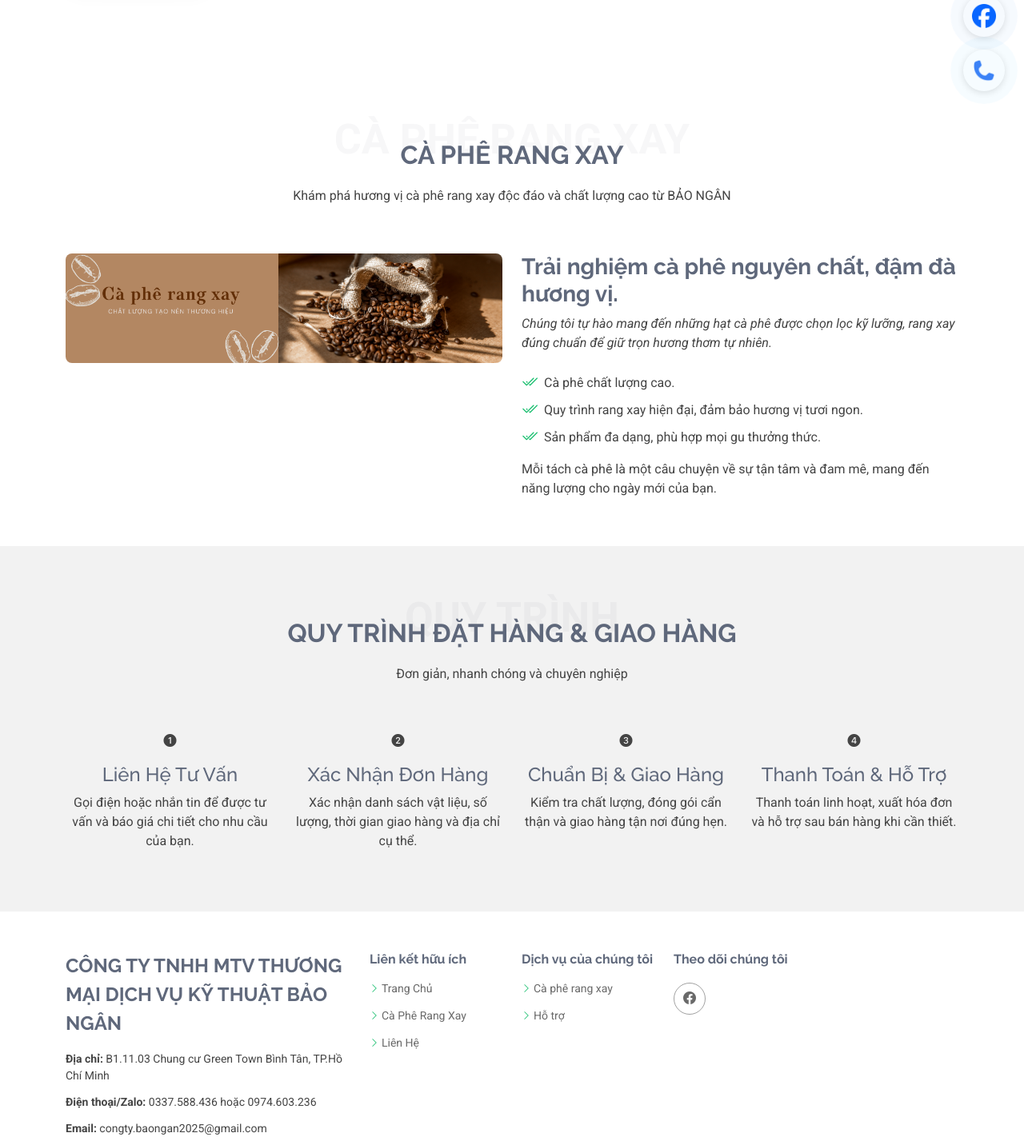
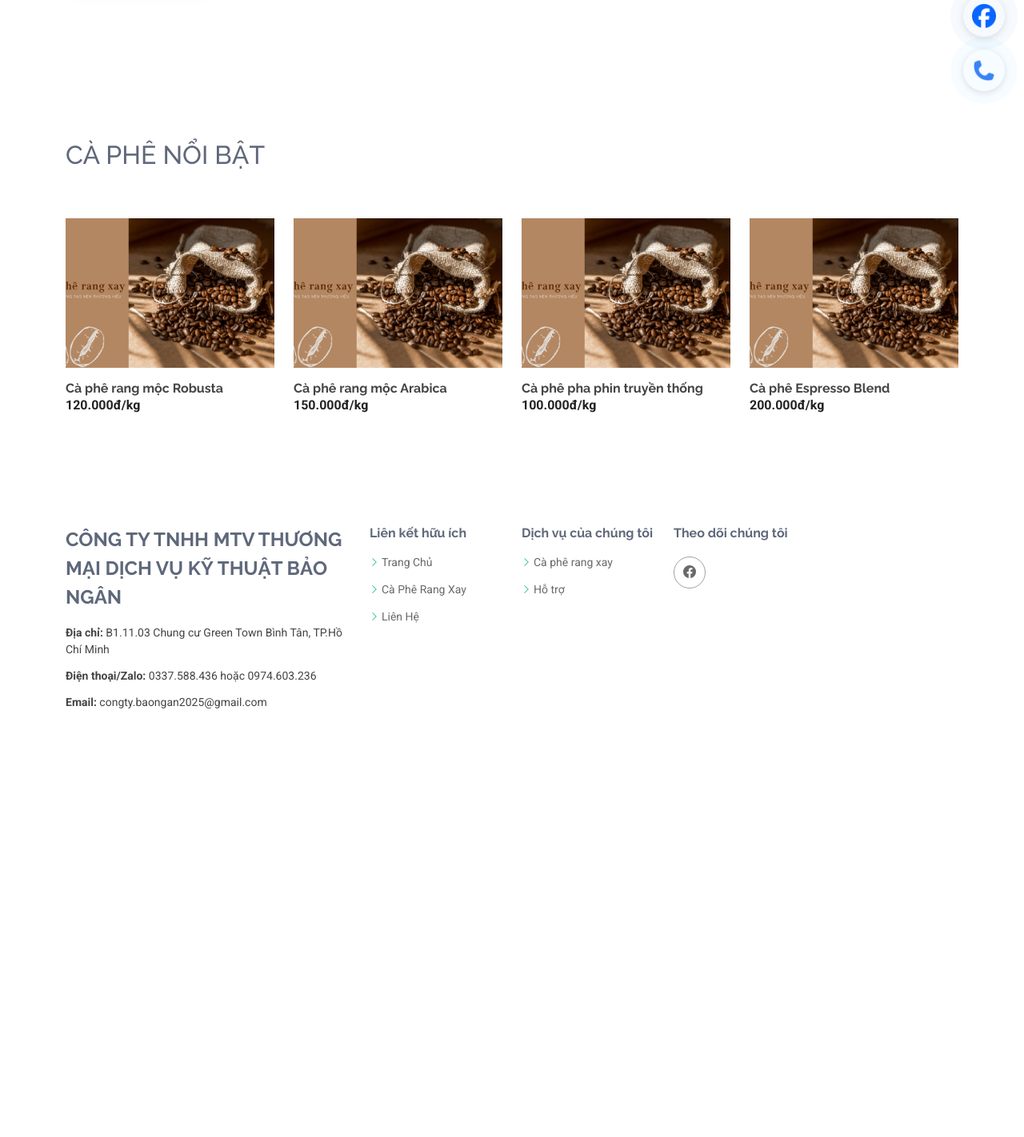
Before and after one commit to huyhuynh2808/BaoNgan, a PHP site: page /coffee.html in a window 1280 px wide. Shown: the part 616-2038 px from the top of the page at 80% size. After the commit the page ends 1503 px from the top, so only its background shows below. Run offline with PHP 8.4, Linux system fonts and the light colour scheme.

Commit message:
Fix hiển thị

```diff
--- a/assets/css/main.css
+++ b/assets/css/main.css
@@ -2140,3 +2140,131 @@ section,
 }
 
 /*  */
+
+.product-img-hover {
+  position: relative;
+  overflow: hidden;
+  aspect-ratio: 7/5;
+  background: #f5f5f5;
+}
+.product-img-hover img.product-image {
+  width: 100%;
+  height: 100%;
+  object-fit: cover;
+  border-radius: 0;
+  box-shadow: none;
+  display: block;
+}
+.product-img-hover .quick-view-btn {
+  position: absolute;
+  left: 50%;
+  top: 50%; /* Bắt đầu ở giữa */
+  transform: translate(-50%, -50%) scale(0.8);
+  opacity: 0;
+  background: #fff;
+  border: none;
+  border-radius: 50%;
+  box-shadow: 0 2px 8px rgba(0, 0, 0, 0.1);
+  width: 48px;
+  height: 48px;
+  display: flex;
+  align-items: center;
+  justify-content: center;
+  transition: opacity 0.3s, transform 0.3s cubic-bezier(0.4, 2, 0.6, 1),
+    top 0.3s cubic-bezier(0.4, 2, 0.6, 1);
+  z-index: 2;
+  padding: 0;
+}
+.product-img-hover:hover .quick-view-btn,
+.product-img-hover:focus-within .quick-view-btn {
+  opacity: 1;
+  top: 68%; /* Trượt xuống dưới khi hover */
+  transform: translate(-50%, -50%) scale(1.1);
+}
+.quick-view {
+  width: 24px;
+  height: 24px;
+  color: #222;
+}
+.card-detail {
+  text-align: left;
+}
+.card-detail .card-title {
+  font-weight: 600;
+  margin-bottom: 0.25rem;
+}
+.card-detail .card-price {
+  font-weight: bold;
+  color: #222;
+  display: block;
+  margin-bottom: 0.25rem;
+}
+
+/* Quick View Modal Custom */
+#quickViewModal .modal-content {
+  border-radius: 16px;
+  box-shadow: 0 8px 40px rgba(0, 0, 0, 0.18);
+  border: none;
+  padding: 0;
+}
+#quickViewModal .modal-body {
+  padding: 2rem 2rem 1.5rem 2rem;
+}
+#quickViewModal .btn-close {
+  font-size: 1.5rem;
+  top: 18px;
+  right: 18px;
+  z-index: 10;
+}
+#quickViewModal .product-title {
+  font-size: 2rem;
+  font-weight: 700;
+  margin-bottom: 0.5rem;
+}
+#quickViewModal .product-price {
+  font-size: 1.5rem;
+  font-weight: 600;
+  color: #e74c3c;
+  margin-bottom: 1rem;
+}
+#quickViewModal .product-desc {
+  color: #444;
+  margin-bottom: 1.2rem;
+}
+#quickViewModal .add-to-cart-btn {
+  background: #222;
+  color: #fff;
+  font-size: 1.1rem;
+  padding: 0.7rem 2.5rem;
+  border-radius: 6px;
+  border: none;
+  margin-top: 1rem;
+  transition: background 0.2s;
+}
+#quickViewModal .add-to-cart-btn:hover {
+  background: #e74c3c;
+}
+#quickViewModal .modal-dialog {
+  max-width: 600px;
+}
+#quickViewModal .img-fluid {
+  border-radius: 10px;
+}
+.modal-backdrop.show {
+  opacity: 0.7 !important;
+}
+
+.quickview-img-large {
+  max-height: 340px;
+  object-fit: contain;
+  background: #fff;
+  border-radius: 12px;
+  box-shadow: 0 2px 12px rgba(0, 0, 0, 0.08);
+  display: block;
+  margin: 0 auto;
+}
+@media (max-width: 768px) {
+  .quickview-img-large {
+    max-height: 200px;
+  }
+}
--- a/coffee.html
+++ b/coffee.html
@@ -108,138 +108,136 @@
           </div>
         </div>
       </section>
-      <section id="coffee" class="about section coffee">
-        <div class="container section-title" data-aos="fade-up">
-          <span>Cà Phê Rang Xay<br /></span>
-          <h2>Cà Phê Rang Xay</h2>
-          <p>
-            Khám phá hương vị cà phê rang xay độc đáo và chất lượng cao từ BẢO
-            NGÂN
-          </p>
+      <section id="coffee" class="product-store about section coffee">
+        <div class="container">
+          <div
+            class="display-header d-flex align-items-center justify-content-between"
+          >
+            <h2 class="section-title text-uppercase">Cà Phê Nổi Bật</h2>
           </div>
-        <div class="container">
-          <div class="row gy-4">
+          <div class="product-content padding-small">
             <div
-              class="col-lg-6 position-relative align-self-start"
-              data-aos="fade-up"
-              data-aos-delay="100"
+              class="row row-cols-1 row-cols-sm-2 row-cols-md-3 row-cols-lg-4"
             >
+              <div class="col mb-4">
+                <div class="product-card position-relative">
+                  <div class="card-img product-img-hover position-relative">
                     <img
-                src="assets/img/services/coffee.png"
-                class="img-fluid"
-                alt="Cà phê"
+                      src="assets/img/services/coffee-mobile.png"
+                      alt="Cà phê rang mộc Robusta"
+                      class="product-image img-fluid"
                     />
-              <!-- <a
-                href="https://www.youtube.com/watch?v=Y7f98aduVJ8"
-                class="glightbox pulsating-play-btn"
-              ></a> -->
+                    <button
+                      type="button"
+                      class="btn btn-light quick-view-btn"
+                      data-bs-target="#modaltoggle"
+                      data-bs-toggle="modal"
+                      aria-label="Xem nhanh"
+                    >
+                      <svg class="quick-view" width="24" height="24">
+                        <use xlink:href="#quick-view"></use>
+                      </svg>
+                    </button>
                   </div>
                   <div
-              class="col-lg-6 content"
-              data-aos="fade-up"
-              data-aos-delay="200"
+                    class="card-detail d-flex flex-column align-items-start mt-3"
                   >
-              <h3>Trải nghiệm cà phê nguyên chất, đậm đà hương vị.</h3>
-              <p class="fst-italic">
-                Chúng tôi tự hào mang đến những hạt cà phê được chọn lọc kỹ
-                lưỡng, rang xay đúng chuẩn để giữ trọn hương thơm tự nhiên.
-              </p>
-              <ul>
-                <li>
-                  <i class="bi bi-check2-all"></i>
-                  <span>Cà phê chất lượng cao.</span>
-                </li>
-                <li>
-                  <i class="bi bi-check2-all"></i>
-                  <span
-                    >Quy trình rang xay hiện đại, đảm bảo hương vị tươi
-                    ngon.</span
-                  >
-                </li>
-                <li>
-                  <i class="bi bi-check2-all"></i>
-                  <span>Sản phẩm đa dạng, phù hợp mọi gu thưởng thức.</span>
-                </li>
-              </ul>
-              <p>
-                Mỗi tách cà phê là một câu chuyện về sự tận tâm và đam mê, mang
-                đến năng lượng cho ngày mới của bạn.
-              </p>
+                    <h3 class="card-title fs-6 fw-bold m-0">
+                      Cà phê rang mộc Robusta
+                    </h3>
+                    <span class="card-price fw-bold">120.000đ/kg</span>
                   </div>
                 </div>
               </div>
-      </section>
-      <!-- Quy trình đặt hàng/giao hàng -->
-      <section id="process" class="section light-background">
-        <div class="container section-title" data-aos="fade-up">
-          <span>Quy Trình</span>
-          <h2>Quy Trình Đặt Hàng & Giao Hàng</h2>
-          <p>Đơn giản, nhanh chóng và chuyên nghiệp</p>
+              <div class="col mb-4">
+                <div class="product-card position-relative">
+                  <div class="card-img product-img-hover position-relative">
+                    <img
+                      src="assets/img/services/coffee-mobile.png"
+                      alt="Cà phê rang mộc Arabica"
+                      class="product-image img-fluid"
+                    />
+                    <button
+                      type="button"
+                      class="btn btn-light quick-view-btn"
+                      data-bs-target="#modaltoggle"
+                      data-bs-toggle="modal"
+                      aria-label="Xem nhanh"
+                    >
+                      <svg class="quick-view" width="24" height="24">
+                        <use xlink:href="#quick-view"></use>
+                      </svg>
+                    </button>
                   </div>
-        <div class="container">
-          <div class="row gy-4">
                   <div
-              class="col-lg-3 col-md-6"
-              data-aos="fade-up"
-              data-aos-delay="100"
+                    class="card-detail d-flex flex-column align-items-start mt-3"
                   >
-              <div class="service-item text-center">
-                <div class="icon mb-3">
-                  <i class="bi bi-1-circle-fill"></i>
-                </div>
-                <h4>Liên Hệ Tư Vấn</h4>
-                <p>
-                  Gọi điện hoặc nhắn tin để được tư vấn và báo giá chi tiết cho
-                  nhu cầu của bạn.
-                </p>
+                    <h3 class="card-title fs-6 fw-bold m-0">
+                      Cà phê rang mộc Arabica
+                    </h3>
+                    <span class="card-price fw-bold">150.000đ/kg</span>
                   </div>
                 </div>
+              </div>
+              <div class="col mb-4">
+                <div class="product-card position-relative">
+                  <div class="card-img product-img-hover position-relative">
+                    <img
+                      src="assets/img/services/coffee-mobile.png"
+                      alt="Cà phê pha phin truyền thống"
+                      class="product-image img-fluid"
+                    />
+                    <button
+                      type="button"
+                      class="btn btn-light quick-view-btn"
+                      data-bs-target="#modaltoggle"
+                      data-bs-toggle="modal"
+                      aria-label="Xem nhanh"
+                    >
+                      <svg class="quick-view" width="24" height="24">
+                        <use xlink:href="#quick-view"></use>
+                      </svg>
+                    </button>
+                  </div>
                   <div
-              class="col-lg-3 col-md-6"
-              data-aos="fade-up"
-              data-aos-delay="200"
+                    class="card-detail d-flex flex-column align-items-start mt-3"
                   >
-              <div class="service-item text-center">
-                <div class="icon mb-3">
-                  <i class="bi bi-2-circle-fill"></i>
-                </div>
-                <h4>Xác Nhận Đơn Hàng</h4>
-                <p>
-                  Xác nhận danh sách vật liệu, số lượng, thời gian giao hàng và
-                  địa chỉ cụ thể.
-                </p>
+                    <h3 class="card-title fs-6 fw-bold m-0">
+                      Cà phê pha phin truyền thống
+                    </h3>
+                    <span class="card-price fw-bold">100.000đ/kg</span>
                   </div>
                 </div>
+              </div>
+              <div class="col mb-4">
+                <div class="product-card position-relative">
+                  <div class="card-img product-img-hover position-relative">
+                    <img
+                      src="assets/img/services/coffee-mobile.png"
+                      alt="Cà phê Espresso Blend"
+                      class="product-image img-fluid"
+                    />
+                    <button
+                      type="button"
+                      class="btn btn-light quick-view-btn"
+                      data-bs-target="#modaltoggle"
+                      data-bs-toggle="modal"
+                      aria-label="Xem nhanh"
+                    >
+                      <svg class="quick-view" width="24" height="24">
+                        <use xlink:href="#quick-view"></use>
+                      </svg>
+                    </button>
+                  </div>
                   <div
-              class="col-lg-3 col-md-6"
-              data-aos="fade-up"
-              data-aos-delay="300"
+                    class="card-detail d-flex flex-column align-items-start mt-3"
                   >
-              <div class="service-item text-center">
-                <div class="icon mb-3">
-                  <i class="bi bi-3-circle-fill"></i>
-                </div>
-                <h4>Chuẩn Bị & Giao Hàng</h4>
-                <p>
-                  Kiểm tra chất lượng, đóng gói cẩn thận và giao hàng tận nơi
-                  đúng hẹn.
-                </p>
+                    <h3 class="card-title fs-6 fw-bold m-0">
+                      Cà phê Espresso Blend
+                    </h3>
+                    <span class="card-price fw-bold">200.000đ/kg</span>
                   </div>
                 </div>
-            <div
-              class="col-lg-3 col-md-6"
-              data-aos="fade-up"
-              data-aos-delay="400"
-            >
-              <div class="service-item text-center">
-                <div class="icon mb-3">
-                  <i class="bi bi-4-circle-fill"></i>
-                </div>
-                <h4>Thanh Toán & Hỗ Trợ</h4>
-                <p>
-                  Thanh toán linh hoạt, xuất hóa đơn và hỗ trợ sau bán hàng khi
-                  cần thiết.
-                </p>
               </div>
             </div>
           </div>
```
Also changed, not shown: other parts of coffee.html (+37 -0 lines), about.html (+76 -0 lines), index.html (+180 -0 lines). Lines whose indentation alone changed are shown as unchanged.
